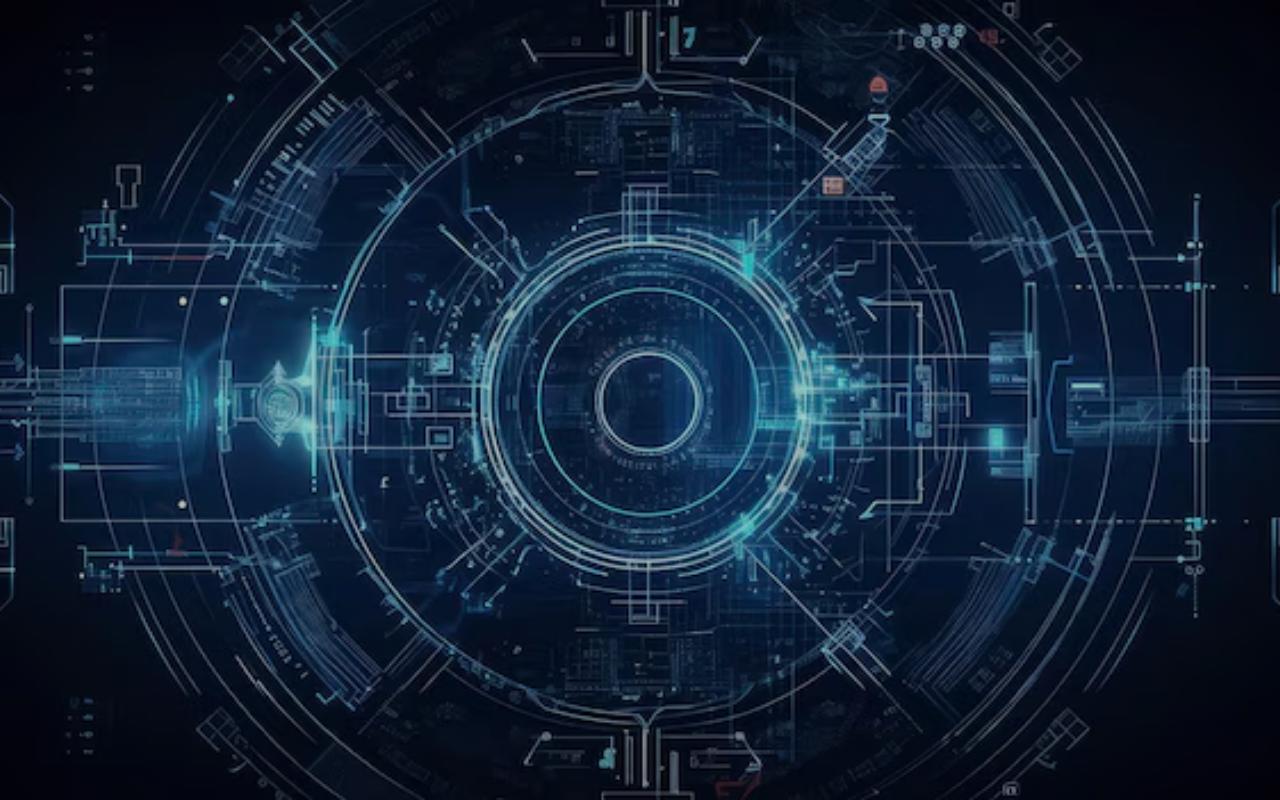
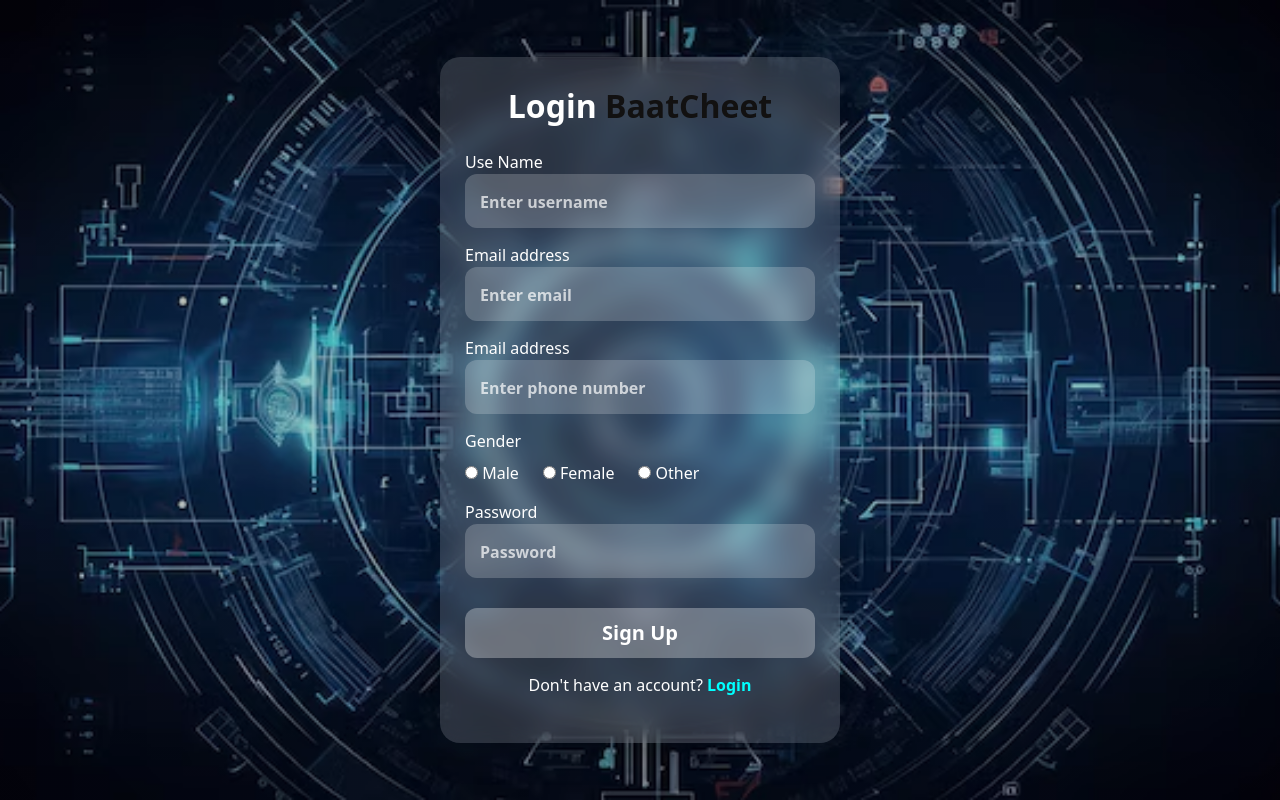
Before and after one commit to Shivam16a/BaatCheet, a React (Vite) app in the folder client/: page /register in a window 1280 px wide. Before the commit this address had no page. Built offline with nearby package versions, Linux system fonts and the light colour scheme.

Commit message:
creating register page in frontend

```diff
--- a/client/src/App.jsx
+++ b/client/src/App.jsx
@@ -1,11 +1,13 @@
 import { BrowserRouter, Routes, Route } from 'react-router-dom'
 import 'bootstrap/dist/css/bootstrap.min.css';
 import Login from './login/Login';
+import Register from './register/Register';
 const App = () => {
   return <>
     <BrowserRouter>
       <Routes>
-        <Route path='/' element={<Login/>}/>
+        <Route path='/login' element={<Login/>}/>
+        <Route path='/register' element={<Register/>}/>
       </Routes>
     </BrowserRouter>
   </>
--- a/client/src/login/Login.jsx
+++ b/client/src/login/Login.jsx
@@ -91,7 +91,7 @@
 
                 <p className="text-center dont-have-account">
                     Don't have an account?{" "}
-                    <Link to="/signup" className="signup-link">
+                    <Link to="/register" className="signup-link">
                         Sign Up
                     </Link>
                 </p>
--- /dev/null
+++ b/client/src/register/Register.css
@@ -0,0 +1,119 @@
+/* Center login card */
+.login-page {
+    min-height: 100vh;
+    display: flex;
+    align-items: center;
+    justify-content: center;
+    padding: 20px;
+}
+
+/* Glassmorphism card */
+.login-card {
+    background: rgba(255, 255, 255, 0.15);
+    backdrop-filter: blur(12px);
+    -webkit-backdrop-filter: blur(12px);
+    border-radius: 20px;
+    box-shadow: 0 8px 32px rgba(0, 0, 0, 0.25);
+    padding: 30px 25px;
+    max-width: 400px;
+    width: 100%;
+    transition: all 0.3s ease-in-out;
+}
+
+/* Card hover */
+.login-card:hover {
+    transform: translateY(-3px);
+}
+
+/* Title */
+.login-title {
+    color: #fff;
+    font-weight: 700;
+    /* letter-spacing: 1px; */
+    text-align: center;
+    margin-bottom: 25px;
+}
+
+/* Form group */
+.form-group {
+    margin-bottom: 15px;
+    display: flex;
+    flex-direction: column;
+}
+
+/* Labels */
+.form-group label {
+    color: #fff;
+    /* margin-bottom: 5px; */
+    font-weight: 500;
+}
+
+/* Inputs */
+.form-group input {
+    padding: 12px 15px;
+    border-radius: 12px;
+    border: none;
+    background: rgba(255, 255, 255, 0.2);
+    color: #100f0f;
+    outline: none;
+    transition: all 0.3s ease-in-out;
+    font-size: 16px;
+}
+
+/* Placeholder color */
+.form-group input::placeholder {
+    color: rgba(255, 255, 255, 0.7);
+    font-size: 16px;
+}
+
+/* Input focus */
+.form-group input:focus {
+    background: rgba(255, 255, 255, 0.3);
+    box-shadow: 0 0 8px rgba(255, 255, 255, 0.5);
+    color: #100f0f;
+    font-size: 16px;
+}
+
+/* Login button */
+.login-button {
+    width: 100%;
+    padding: 10px;
+    margin-top: 15px;
+    border-radius: 12px;
+    border: none;
+    background: rgba(255, 255, 255, 0.3);
+    color: #fff;
+    font-weight: bold;
+    cursor: pointer;
+    transition: all 0.3s ease-in-out;
+}
+
+.login-button:hover {
+    background: rgba(255, 255, 255, 0.5);
+    color: #000;
+}
+
+/* Don't have account text */
+.dont-have-account {
+    text-align: center;
+    color: #fff;
+    margin-top: 15px;
+}
+
+.signup-link {
+    color: #00ffff;
+    font-weight: 600;
+    text-decoration: none;
+}
+
+.signup-link:hover {
+    text-decoration: underline;
+    color: #ffffff;
+}
+
+/* Responsive */
+@media (max-width: 576px) {
+    .login-card {
+        padding: 25px 15px;
+    }
+}
--- /dev/null
+++ b/client/src/register/Register.jsx
@@ -0,0 +1,131 @@
+import React from 'react'
+import { Link } from 'react-router-dom'
+import "./Register.css"
+
+const Register = () => {
+
+    const handlechange = (e) => {
+
+    }
+
+    const handlesubmit = async (e) => {
+
+    }
+
+    return <>
+        <div className="login-page d-flex justify-content-center align-items-center">
+            <div className="login-card">
+                <h2 className="login-title">Login <span style={{ color: "#121111ff" }}>BaatCheet</span></h2>
+
+                <form className="login-form" onSubmit={handlesubmit}>
+                    <div className="form-group">
+                        <label htmlFor="username">Use Name</label>
+                        <input
+                            type="username"
+                            id="texts"
+                            name="username"
+                            placeholder="Enter username"
+                            required={true}
+                            autoComplete="off"
+                            className="fs-5 fw-bolder"
+                            // value={user.username}
+                            onChange={handlechange}
+                        />
+                    </div>
+
+                    <div className="form-group">
+                        <label htmlFor="email">Email address</label>
+                        <input
+                            type="email"
+                            id="email"
+                            name="email"
+                            placeholder="Enter email"
+                            required={true}
+                            autoComplete="off"
+                            className="fs-5 fw-bolder"
+                            // value={user.email}
+                            onChange={handlechange}
+                        />
+                    </div>
+
+                    <div className="form-group">
+                        <label htmlFor="phone">Email address</label>
+                        <input
+                            type="number"
+                            id="phone"
+                            name="phone"
+                            placeholder="Enter phone number"
+                            required={true}
+                            autoComplete="off"
+                            className="fs-5 fw-bolder"
+                            // value={user.phone}
+                            onChange={handlechange}
+                        />
+                    </div>
+
+                    <div className="form-group">
+                        <label className="mb-2 d-block">Gender</label>
+                        <div className="d-flex gap-4">
+                            <label>
+                                <input
+                                    type="radio"
+                                    name="gender"
+                                    value="male"
+                                    onChange={handlechange}
+                                    required
+                                />{" "}
+                                Male
+                            </label>
+                            <label>
+                                <input
+                                    type="radio"
+                                    name="gender"
+                                    value="female"
+                                    onChange={handlechange}
+                                />{" "}
+                                Female
+                            </label>
+                            <label>
+                                <input
+                                    type="radio"
+                                    name="gender"
+                                    value="other"
+                                    onChange={handlechange}
+                                />{" "}
+                                Other
+                            </label>
+                        </div>
+                    </div>
+
+                    <div className="form-group">
+                        <label htmlFor="password">Password</label>
+                        <input
+                            type="password"
+                            id="password"
+                            name="password"
+                            placeholder="Password"
+                            required={true}
+                            autoComplete="off"
+                            className="fs-5 fw-bolder"
+                            // value={user.password}
+                            onChange={handlechange}
+                        />
+                    </div>
+
+                    <button type="submit" className="login-button fs-5 fw-bolder">
+                        Sign Up
+                    </button>
+                </form>
+
+                <p className="text-center dont-have-account">
+                    Don't have an account?{" "}
+                    <Link to="/login" className="signup-link">
+                        Login
+                    </Link>
+                </p>
+            </div>
+        </div>
+    </>
+}
+
+export default Register
```
